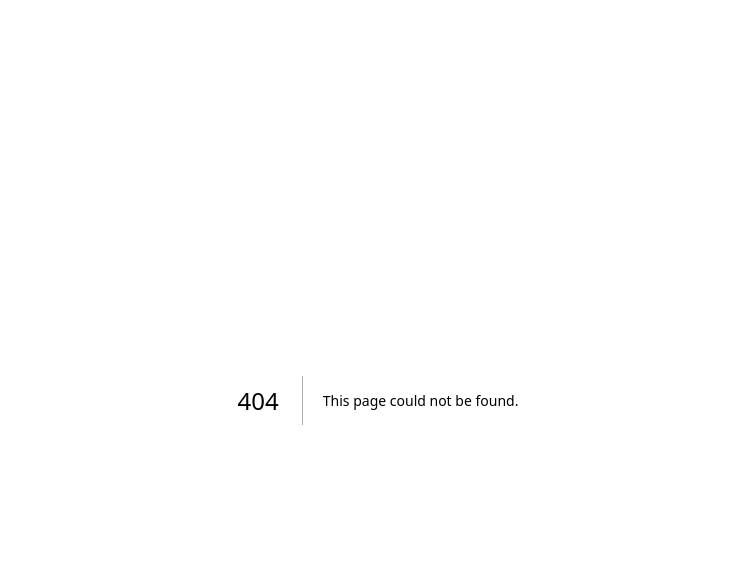
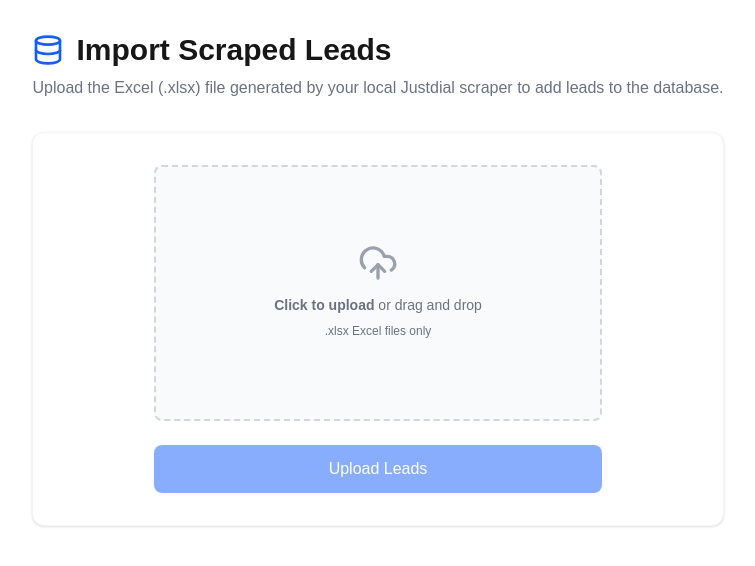
Before and after one commit to jeetvaghasiya73-png/frontend, a Next.js app: page /admin/dashboard/automation/lead-scraper in a window 1280 px wide. Before the commit this address had no page. Shown: the top 566 px of the page, without its empty margins (262-1017 px from the left). Built offline with nearby package versions, Linux system fonts and the light colour scheme.

Commit message:
Update frontend for Excel upload and Vercel compatibility

```diff
--- /dev/null
+++ b/src/app/admin/dashboard/automation/lead-scraper/page.tsx
@@ -0,0 +1,114 @@
+"use client";
+
+import React, { useState } from "react";
+import { UploadCloud, CheckCircle, AlertTriangle, Loader2, Database } from "lucide-react";
+import { authFetch, API } from "@/lib/authFetch";
+
+export default function LeadScraperUploadPage() {
+  const [file, setFile] = useState<File | null>(null);
+  const [uploading, setUploading] = useState(false);
+  const [message, setMessage] = useState<{ text: string; type: "success" | "error" } | null>(null);
+
+  const handleFileChange = (e: React.ChangeEvent<HTMLInputElement>) => {
+    if (e.target.files && e.target.files.length > 0) {
+      setFile(e.target.files[0]);
+    }
+  };
+
+  const handleUpload = async () => {
+    if (!file) {
+      setMessage({ text: "Please select an Excel file first.", type: "error" });
+      return;
+    }
+
+    setUploading(true);
+    setMessage(null);
+
+    const formData = new FormData();
+    formData.append("file", file);
+
+    try {
+      const response = await authFetch(`${API}/scraped-leads/upload`, {
+        method: "POST",
+        body: formData,
+        // Don't set Content-Type here; browser sets it automatically with the correct boundary
+      });
+
+      if (response.ok) {
+        const data = await response.json();
+        setMessage({ text: `Successfully imported ${data.inserted} leads from Excel!`, type: "success" });
+        setFile(null); // Clear file input
+      } else {
+        const data = await response.json();
+        setMessage({ text: data.detail || "Failed to upload leads.", type: "error" });
+      }
+    } catch (error) {
+      setMessage({ text: "Network error occurred while uploading.", type: "error" });
+    } finally {
+      setUploading(false);
+    }
+  };
+
+  return (
+    <div className="p-8 max-w-4xl mx-auto">
+      <div className="mb-8">
+        <h1 className="text-3xl font-bold flex items-center gap-3">
+          <Database className="w-8 h-8 text-blue-600" />
+          Import Scraped Leads
+        </h1>
+        <p className="text-gray-500 mt-2">
+          Upload the Excel (.xlsx) file generated by your local Justdial scraper to add leads to the database.
+        </p>
+      </div>
+
+      <div className="bg-white p-8 rounded-xl shadow-sm border border-gray-100 flex flex-col items-center justify-center min-h-[300px]">
+
+        <div className="w-full max-w-md">
+          <label className="flex flex-col items-center justify-center w-full h-64 border-2 border-gray-300 border-dashed rounded-lg cursor-pointer bg-gray-50 hover:bg-gray-100">
+            <div className="flex flex-col items-center justify-center pt-5 pb-6">
+              <UploadCloud className="w-10 h-10 mb-3 text-gray-400" />
+              <p className="mb-2 text-sm text-gray-500"><span className="font-semibold">Click to upload</span> or drag and drop</p>
+              <p className="text-xs text-gray-500">.xlsx Excel files only</p>
+            </div>
+            <input type="file" className="hidden" accept=".xlsx" onChange={handleFileChange} />
+          </label>
+        </div>
+
+        {file && (
+          <div className="mt-4 text-center">
+            <p className="text-sm font-medium text-gray-700">Selected file: {file.name}</p>
+          </div>
+        )}
+
+        <button
+          onClick={handleUpload}
+          disabled={!file || uploading}
+          className="mt-6 flex items-center justify-center px-6 py-3 bg-blue-600 text-white rounded-lg hover:bg-blue-700 disabled:opacity-50 disabled:cursor-not-allowed transition-colors font-medium w-full max-w-md"
+        >
+          {uploading ? (
+            <>
+              <Loader2 className="w-5 h-5 mr-2 animate-spin" />
+              Uploading & Importing...
+            </>
+          ) : (
+            "Upload Leads"
+          )}
+        </button>
+
+        {message && (
+          <div className={`mt-6 p-4 rounded-lg flex items-center gap-3 w-full max-w-md ${
+            message.type === "success" ? "bg-green-50 text-green-700 border border-green-200" : "bg-red-50 text-red-700 border border-red-200"
+          }`}>
+            {message.type === "success" ? (
+              <CheckCircle className="w-5 h-5 flex-shrink-0" />
+            ) : (
+              <AlertTriangle className="w-5 h-5 flex-shrink-0" />
+            )}
+            <span className="font-medium">{message.text}</span>
+          </div>
+        )}
+
+      </div>
+    </div>
+  );
+}
```
